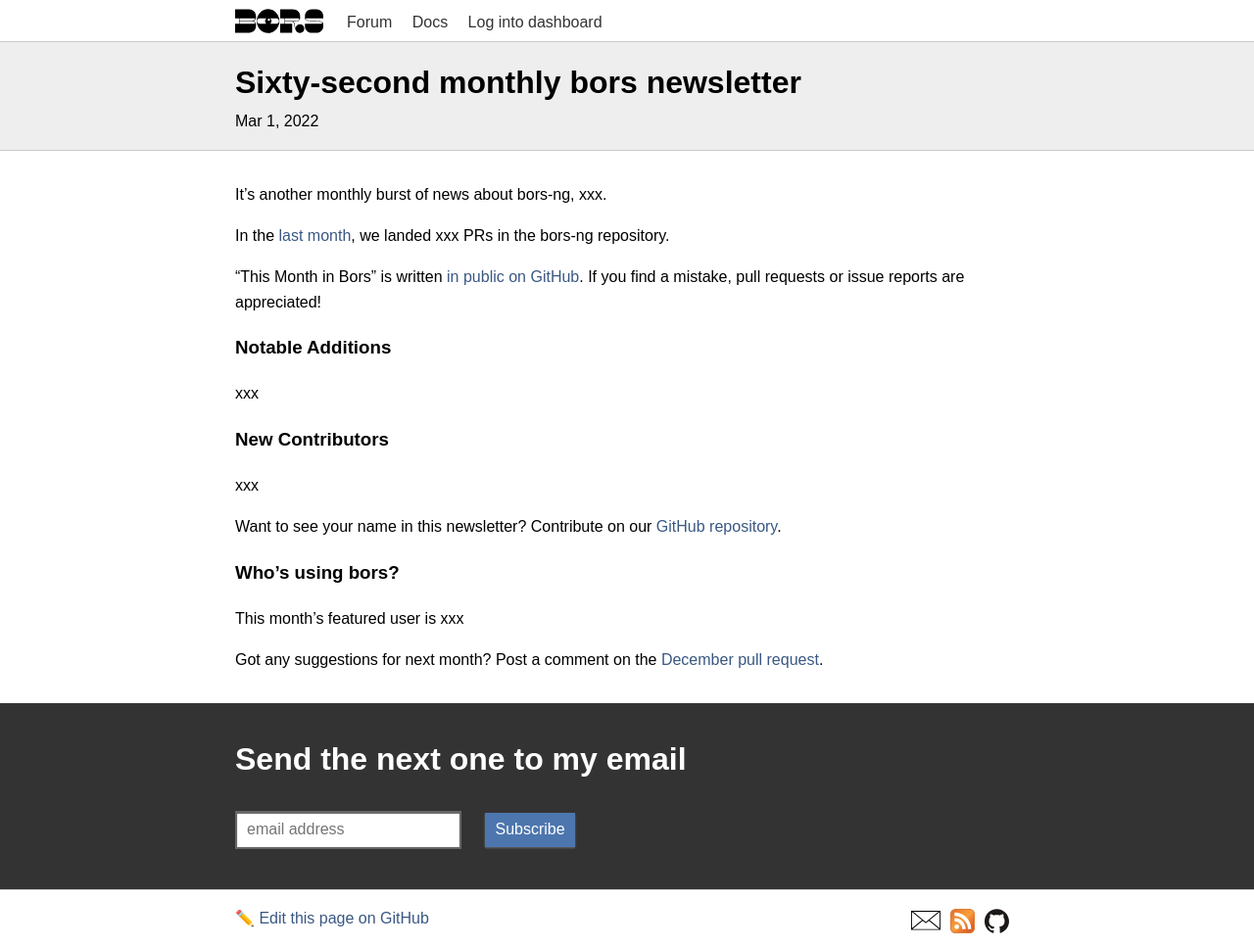
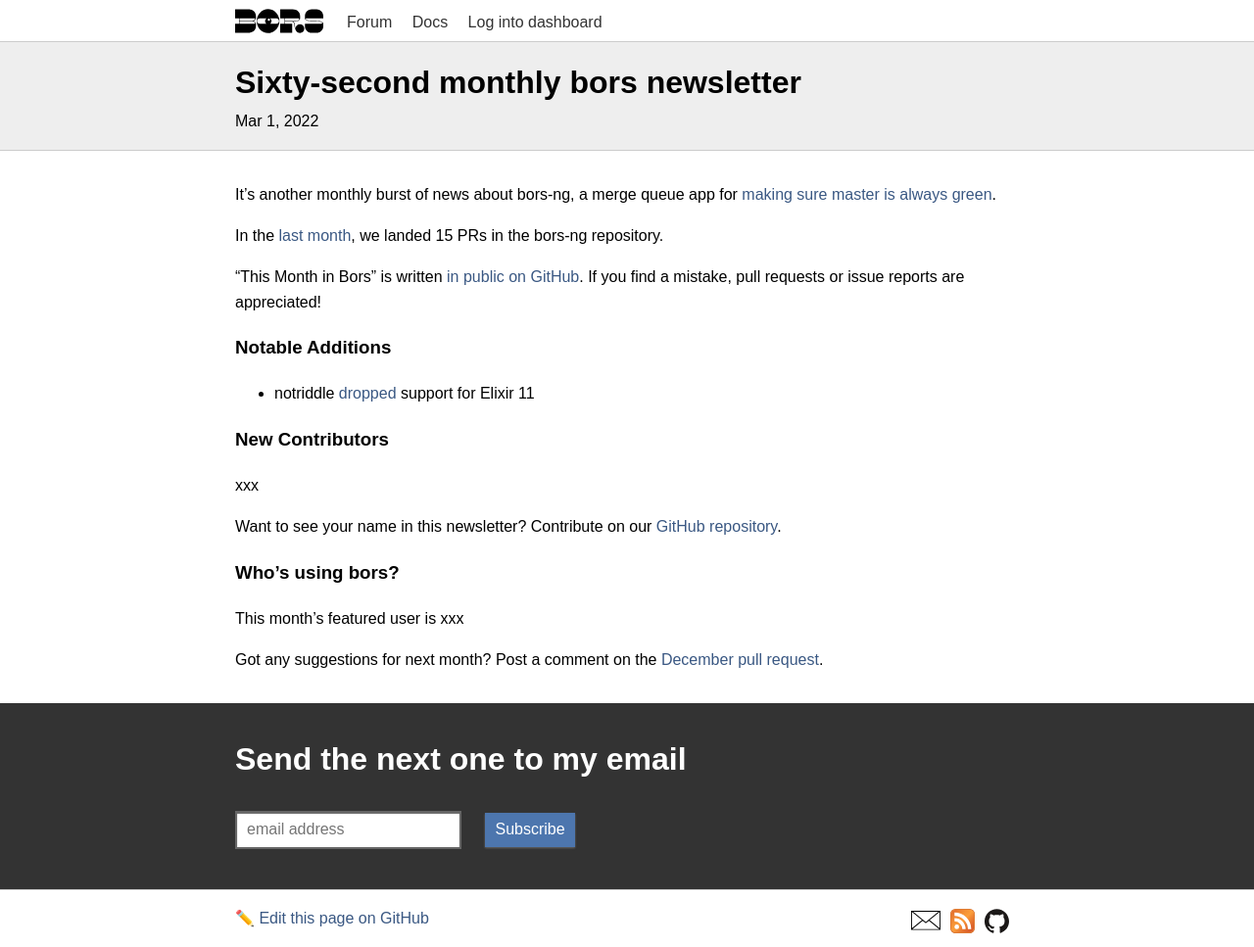
Before and after one commit to bors-ng/bors-ng.github.io, a Jekyll site: the page built from _posts/2022-03-01-tmib-62.md, in a window 1280 px wide. Shown: the whole page at 98% size. Built offline with Jekyll 4.4.1, drawn with Linux system fonts in a browser that asks for light colours.

Commit message:
Add bors-ng/bors-ng#1464
Also add intro note.

```diff
--- a/_posts/2022-03-01-tmib-62.md
+++ b/_posts/2022-03-01-tmib-62.md
@@ -6,10 +6,10 @@
 categories: newsletter
 ---
 
-It's another monthly burst of news about bors-ng, xxx.
+It's another monthly burst of news about bors-ng, a merge queue app for [making sure master is always green](https://github.com/intellij-rust/intellij-rust/blob/16c13f8664f36566514a993c57976020184ebbe0/MAINTAINING.md#accepting-pull-requests).
 
 In the [last month](https://github.com/bors-ng/bors-ng/pulls?q=is%3Apr+is%3Amerged+closed%3A2022-02-01..2022-02-28),
-we landed xxx PRs in the bors-ng repository.
+we landed 15 PRs in the bors-ng repository.
 
 "This Month in Bors" is written [in public on GitHub][GitHub for TMiB].
 If you find a mistake, pull requests or issue reports are appreciated!
@@ -19,7 +19,7 @@
 
 ### Notable Additions
 
-xxx
+* notriddle [dropped](https://github.com/bors-ng/bors-ng/pull/1464) support for Elixir 11
 
 
 ### New Contributors
```
